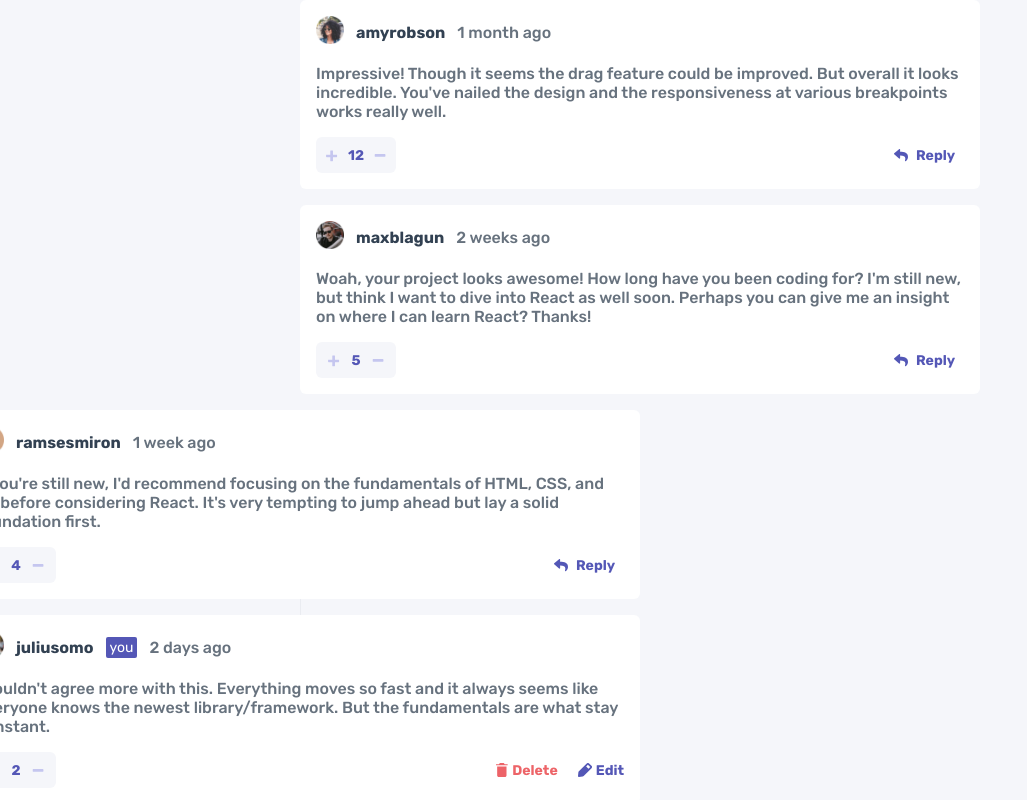
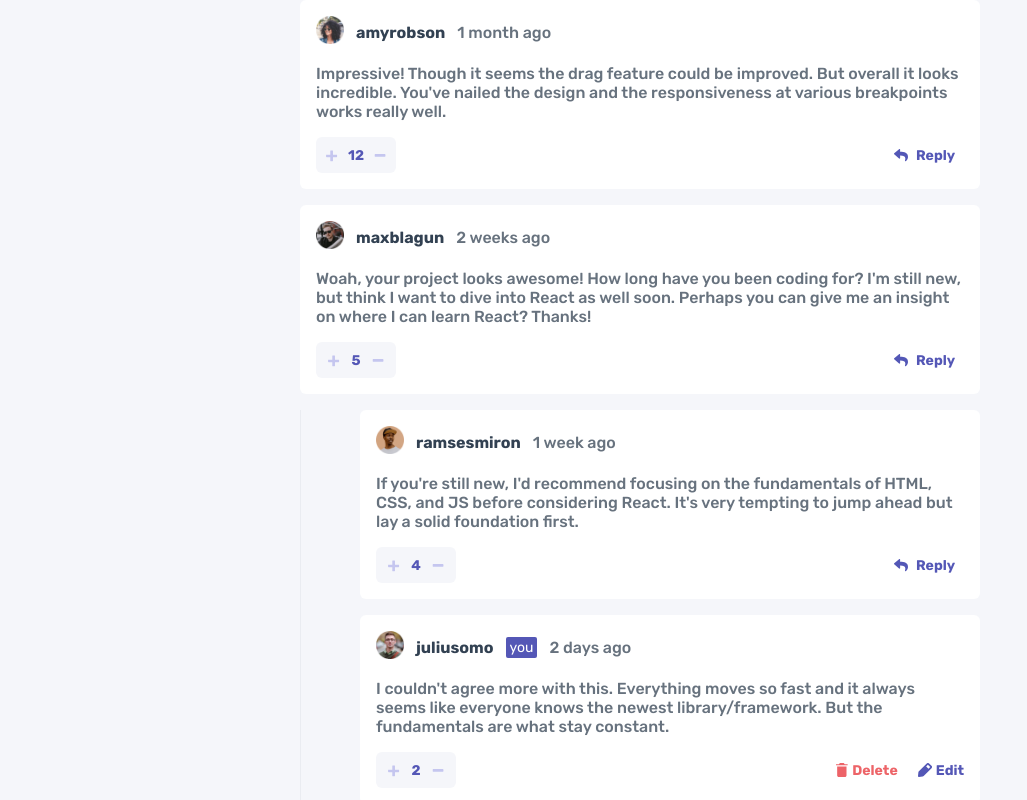
Before and after one commit to DicksenT/Comment-Section, a React (Vite) app: page / in a window 1280 px wide. Shown: the top 800 px of the page, without its empty margins (0-1027 px from the left). Built offline with nearby package versions, Linux system fonts and the light colour scheme.

Commit message:
Update index.css

```diff
--- a/src/index.css
+++ b/src/index.css
@@ -200,17 +200,16 @@ a{
 .emptyWarning{
   font-size: 12px;
   color: hsl(358, 79%, 66%);
+  transition: 0.4s;
 }
 
 @media(min-width: 1024px){
-  .comment{
+  .comment,
+  .replies-container{
     width: 680px;
-
-    grid-template-columns: 1fr 1fr 1fr;
-    grid-template-rows: 1fr 1fr 1fr;
   }
-  .like{
-    grid-row: 1;
-    grid-column: 1;
+  .replies,
+  .replyTo{
+    width: 620px;
   }
 }
```
